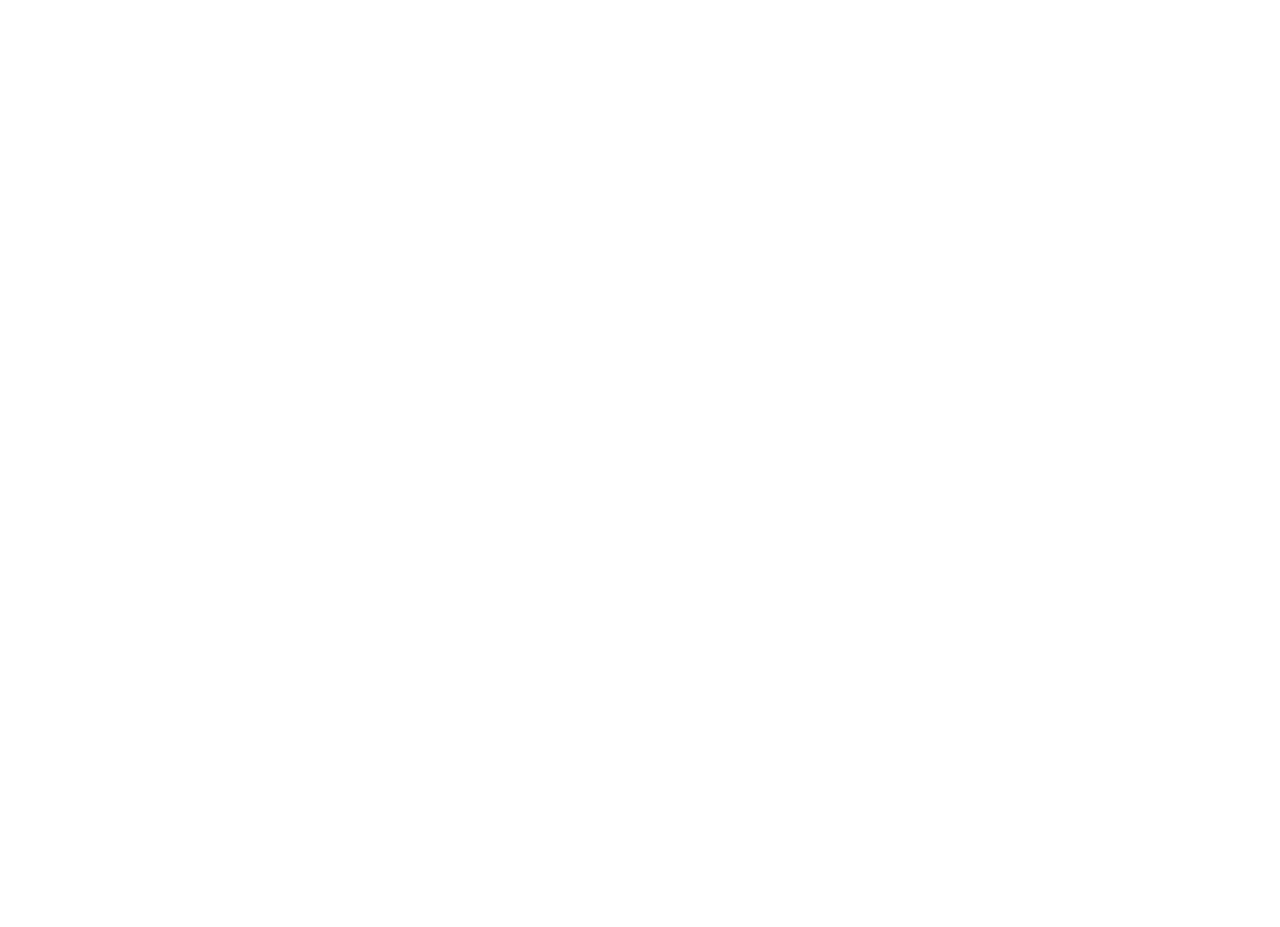
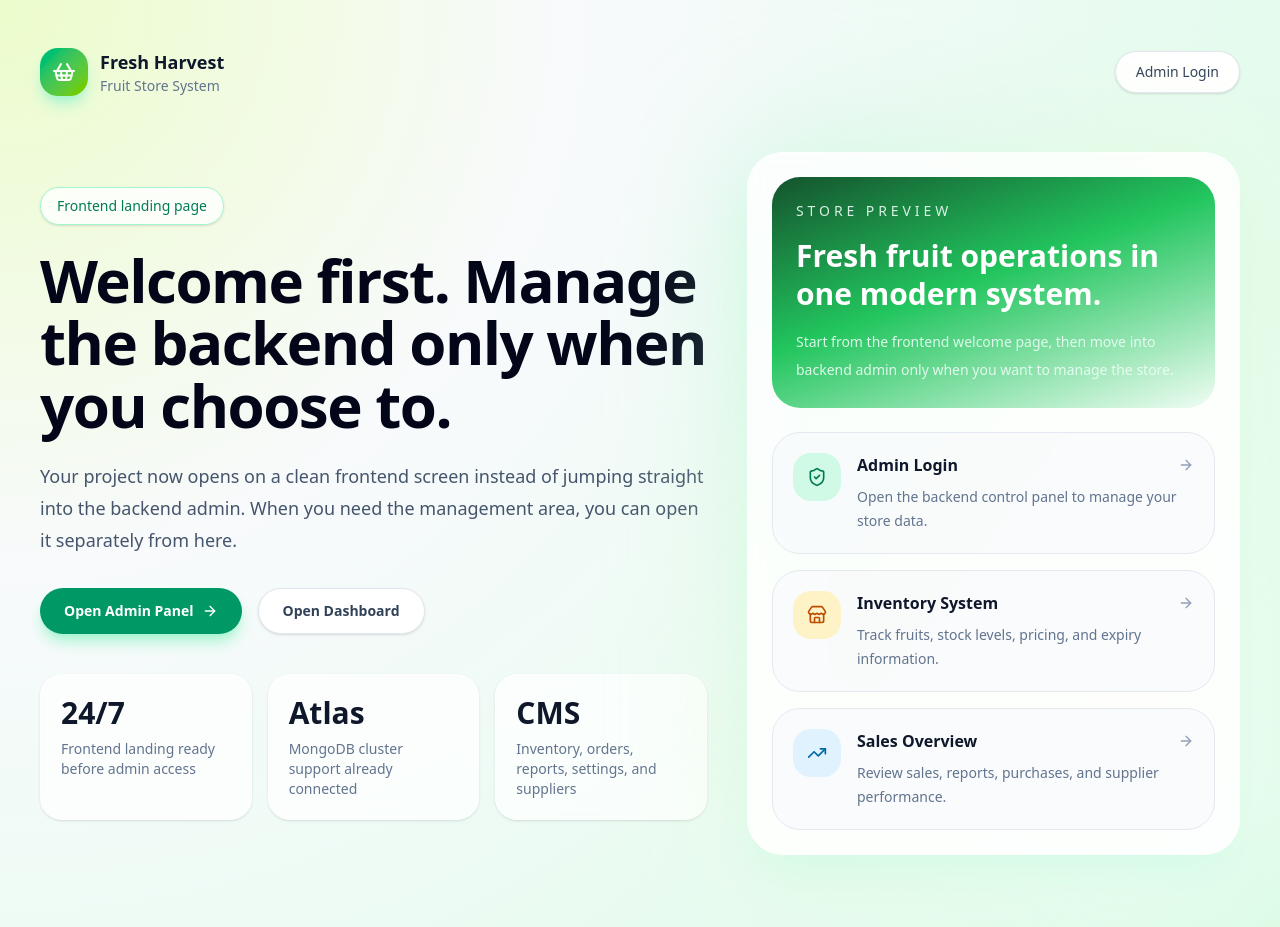
Before and after one commit to IshakAbdiazizHussen/Fruite-store-system, a Next.js app in the folder frontend/: page / in a window 1280 px wide. Before the commit this address had no page. Before the commit the page ends 800 px from the top, so only its background shows below. Built offline with nearby package versions, Linux system fonts and the light colour scheme.

Commit message:
something possible

```diff
--- a/frontend/src/app/page.js
+++ b/frontend/src/app/page.js
@@ -1,5 +1,153 @@
-import { redirect } from "next/navigation";
+import Link from "next/link";
+import { ArrowRight, ShieldCheck, ShoppingBasket, Store, TrendingUp } from "lucide-react";
 
-export default function Home() {
-  redirect("/login");
+const quickLinks = [
+  {
+    title: "Admin Login",
+    description: "Open the backend control panel to manage your store data.",
+    href: "/login",
+    icon: ShieldCheck,
+    tone: "emerald",
+  },
+  {
+    title: "Inventory System",
+    description: "Track fruits, stock levels, pricing, and expiry information.",
+    href: "/login",
+    icon: Store,
+    tone: "amber",
+  },
+  {
+    title: "Sales Overview",
+    description: "Review sales, reports, purchases, and supplier performance.",
+    href: "/login",
+    icon: TrendingUp,
+    tone: "sky",
+  },
+];
+
+export default function HomePage() {
+  return (
+    <main className="min-h-screen bg-[radial-gradient(circle_at_top_left,_#ecfccb_0%,_#f8fafc_36%,_#dcfce7_100%)] text-slate-900">
+      <section className="mx-auto flex min-h-screen max-w-7xl flex-col px-6 py-8 lg:px-10">
+        <header className="flex items-center justify-between py-4">
+          <div className="flex items-center gap-3">
+            <div className="flex h-12 w-12 items-center justify-center rounded-2xl bg-gradient-to-br from-emerald-500 to-lime-500 text-white shadow-lg shadow-emerald-200">
+              <ShoppingBasket className="h-6 w-6" />
+            </div>
+            <div>
+              <p className="text-lg font-semibold">Fresh Harvest</p>
+              <p className="text-sm text-slate-500">Fruit Store System</p>
+            </div>
+          </div>
+
+          <div className="flex items-center gap-3">
+            <Link
+              href="/login"
+              className="rounded-full border border-slate-200 bg-white px-5 py-2.5 text-sm font-medium text-slate-700 shadow-sm transition hover:border-emerald-200 hover:text-emerald-700"
+            >
+              Admin Login
+            </Link>
+          </div>
+        </header>
+
+        <div className="grid flex-1 items-center gap-10 py-10 lg:grid-cols-[1.15fr_0.85fr]">
+          <div className="max-w-3xl">
+            <div className="inline-flex rounded-full border border-emerald-200 bg-white/80 px-4 py-2 text-sm font-medium text-emerald-700 shadow-sm backdrop-blur">
+              Frontend landing page
+            </div>
+
+            <h1 className="mt-6 text-5xl font-semibold leading-[1.04] tracking-tight text-slate-950 sm:text-6xl">
+              Welcome first. Manage the backend only when you choose to.
+            </h1>
+
+            <p className="mt-6 max-w-2xl text-lg leading-8 text-slate-600">
+              Your project now opens on a clean frontend screen instead of jumping straight into the backend admin.
+              When you need the management area, you can open it separately from here.
+            </p>
+
+            <div className="mt-8 flex flex-wrap gap-4">
+              <Link
+                href="/login"
+                className="inline-flex items-center gap-2 rounded-full bg-emerald-600 px-6 py-3 text-sm font-semibold text-white shadow-lg shadow-emerald-200 transition hover:bg-emerald-700"
+              >
+                Open Admin Panel
+                <ArrowRight className="h-4 w-4" />
+              </Link>
+
+              <Link
+                href="/dashboard"
+                className="inline-flex items-center gap-2 rounded-full border border-slate-200 bg-white px-6 py-3 text-sm font-semibold text-slate-700 shadow-sm transition hover:border-slate-300 hover:bg-slate-50"
+              >
+                Open Dashboard
+              </Link>
+            </div>
+
+            <div className="mt-10 grid gap-4 sm:grid-cols-3">
+              <div className="rounded-3xl border border-white/60 bg-white/70 p-5 shadow-sm backdrop-blur">
+                <p className="text-3xl font-semibold text-slate-900">24/7</p>
+                <p className="mt-2 text-sm text-slate-500">Frontend landing ready before admin access</p>
+              </div>
+              <div className="rounded-3xl border border-white/60 bg-white/70 p-5 shadow-sm backdrop-blur">
+                <p className="text-3xl font-semibold text-slate-900">Atlas</p>
+                <p className="mt-2 text-sm text-slate-500">MongoDB cluster support already connected</p>
+              </div>
+              <div className="rounded-3xl border border-white/60 bg-white/70 p-5 shadow-sm backdrop-blur">
+                <p className="text-3xl font-semibold text-slate-900">CMS</p>
+                <p className="mt-2 text-sm text-slate-500">Inventory, orders, reports, settings, and suppliers</p>
+              </div>
+            </div>
+          </div>
+
+          <div className="relative">
+            <div className="absolute inset-0 rounded-[40px] bg-gradient-to-br from-emerald-200/60 via-lime-100/40 to-white blur-3xl" />
+            <div className="relative overflow-hidden rounded-[36px] border border-white/70 bg-white/85 p-6 shadow-2xl shadow-emerald-100 backdrop-blur">
+              <div className="rounded-[28px] bg-[linear-gradient(160deg,#14532d_0%,#22c55e_45%,#f0fdf4_100%)] p-6 text-white">
+                <p className="text-sm uppercase tracking-[0.28em] text-emerald-50/90">Store Preview</p>
+                <h2 className="mt-4 text-3xl font-semibold leading-tight">
+                  Fresh fruit operations in one modern system.
+                </h2>
+                <p className="mt-4 text-sm leading-7 text-emerald-50/90">
+                  Start from the frontend welcome page, then move into backend admin only when you want to manage the store.
+                </p>
+              </div>
+
+              <div className="mt-6 grid gap-4">
+                {quickLinks.map((item) => {
+                  const Icon = item.icon;
+
+                  return (
+                    <Link
+                      key={item.title}
+                      href={item.href}
+                      className="flex items-start gap-4 rounded-[28px] border border-slate-200 bg-slate-50/80 p-5 transition hover:-translate-y-0.5 hover:border-emerald-200 hover:bg-white"
+                    >
+                      <div
+                        className={
+                          item.tone === "amber"
+                            ? "flex h-12 w-12 items-center justify-center rounded-2xl bg-amber-100 text-amber-700"
+                            : item.tone === "sky"
+                              ? "flex h-12 w-12 items-center justify-center rounded-2xl bg-sky-100 text-sky-700"
+                              : "flex h-12 w-12 items-center justify-center rounded-2xl bg-emerald-100 text-emerald-700"
+                        }
+                      >
+                        <Icon className="h-5 w-5" />
+                      </div>
+
+                      <div className="flex-1">
+                        <div className="flex items-center justify-between gap-3">
+                          <p className="text-base font-semibold text-slate-900">{item.title}</p>
+                          <ArrowRight className="h-4 w-4 text-slate-400" />
+                        </div>
+                        <p className="mt-2 text-sm leading-6 text-slate-500">{item.description}</p>
+                      </div>
+                    </Link>
+                  );
+                })}
+              </div>
+            </div>
+          </div>
+        </div>
+      </section>
+    </main>
+  );
 }
```
